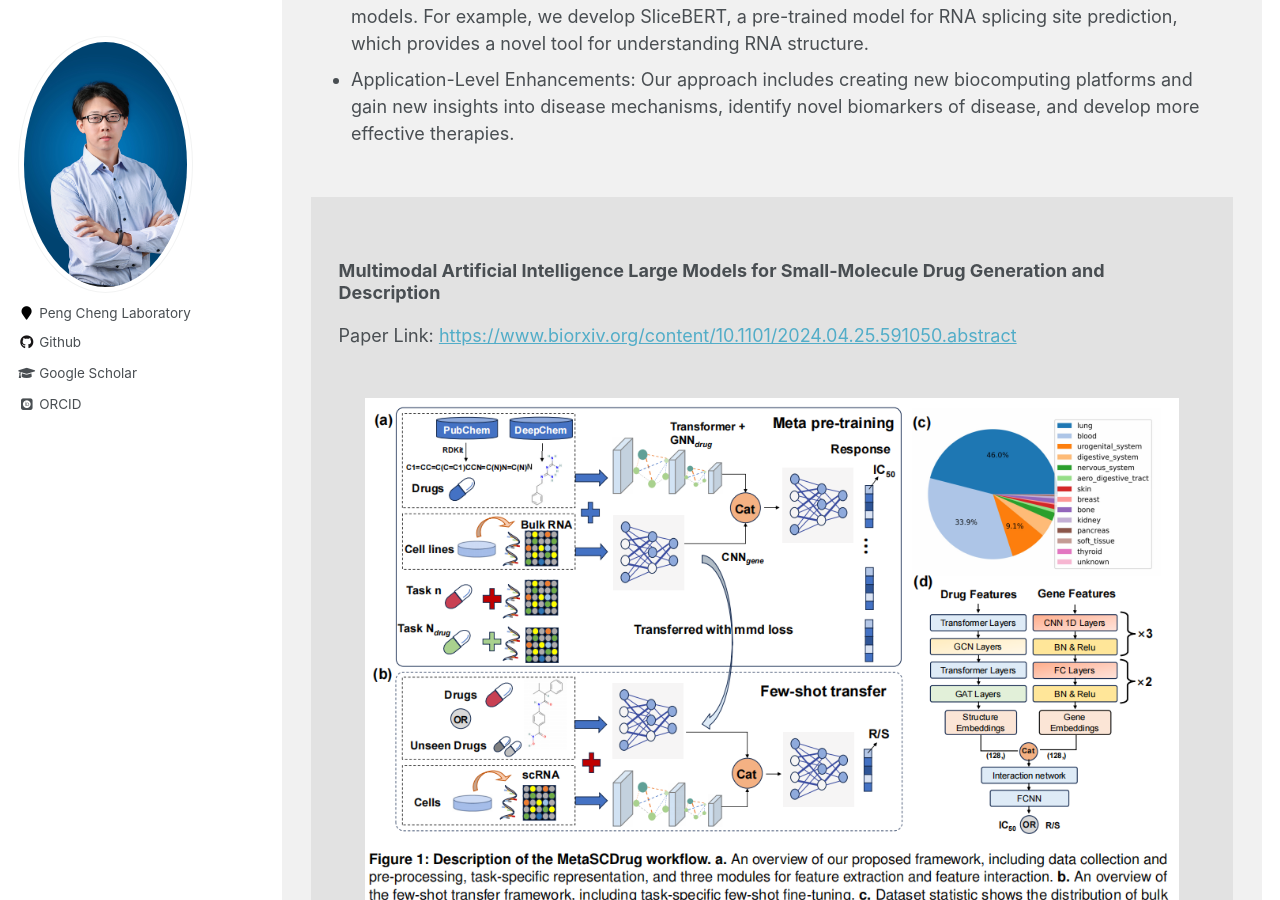
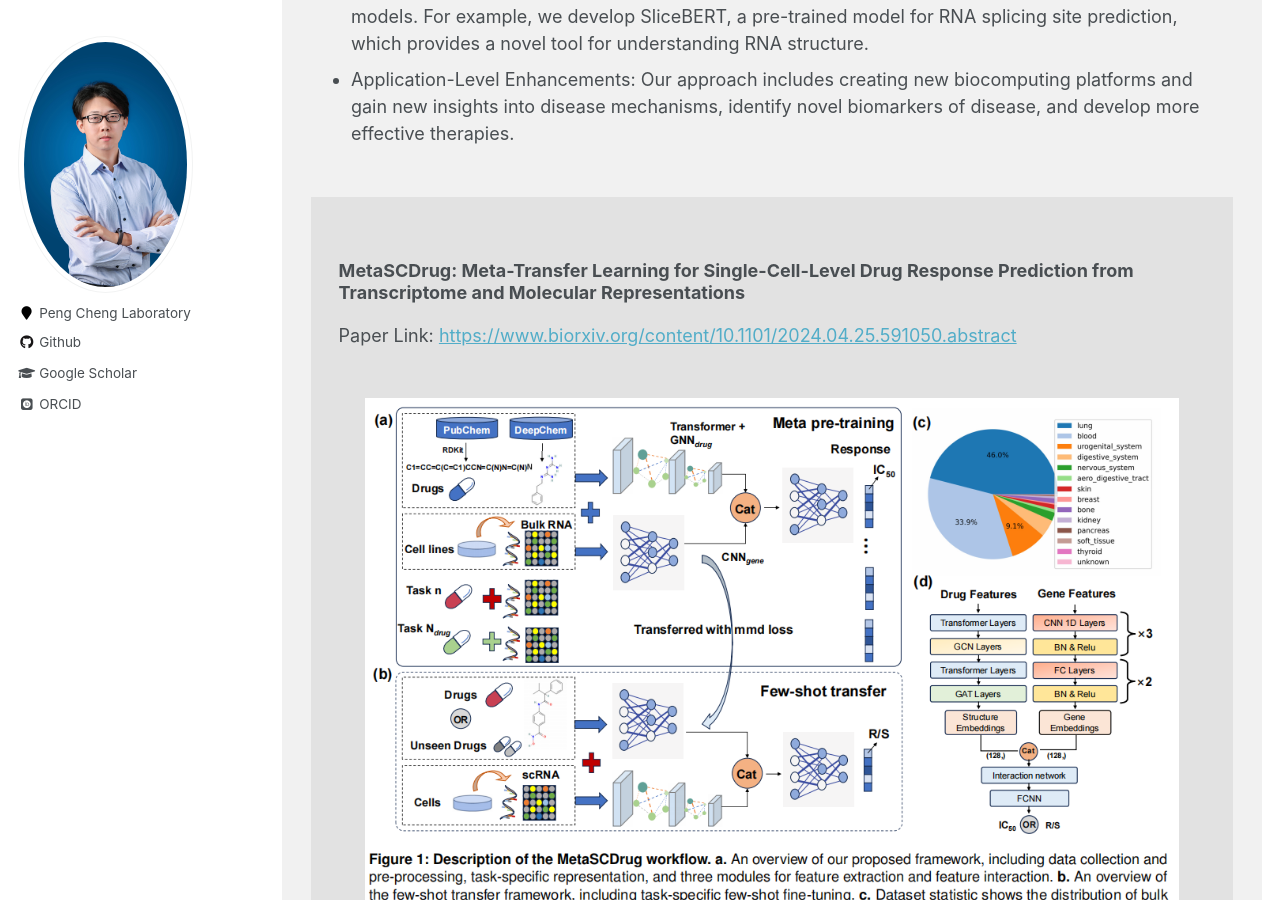
Before and after one commit to zhixiang-ren/zhixiang-ren.github.io, a Jekyll site: the page built from _pages/AI_for_Transcriptomics.html, in a window 1280 px wide and 900 px high, scrolled down 745 px. Built offline with Jekyll 4.4.1, drawn with Linux system fonts in a browser that asks for light colours; some web fonts are replaced.

Commit message:
Update AI_for_Transcriptomics.html

```diff
--- a/_pages/AI_for_Transcriptomics.html
+++ b/_pages/AI_for_Transcriptomics.html
@@ -30,7 +30,7 @@ author_profile: true
 
 <div style="width: 100%;padding-left: 3%;padding-right: 3%;background-color: rgb(226, 226, 226);">
 </br>
-<h3>Multimodal Artificial Intelligence Large Models for Small-Molecule Drug Generation and Description</h3>
+<h3>MetaSCDrug: Meta-Transfer Learning for Single-Cell-Level Drug Response Prediction from Transcriptome and Molecular Representations</h3>
 <p>Paper Link: <a href="https://www.biorxiv.org/content/10.1101/2024.04.25.591050.abstract">https://www.biorxiv.org/content/10.1101/2024.04.25.591050.abstract</a></p>
 <img style="width: 100%;padding: 3%;" src="/images/MetaSCDrug.png" />
 <p style="text-align:justify">
```
